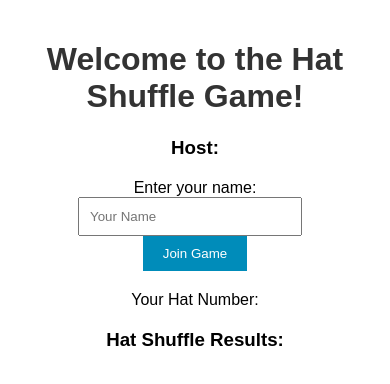
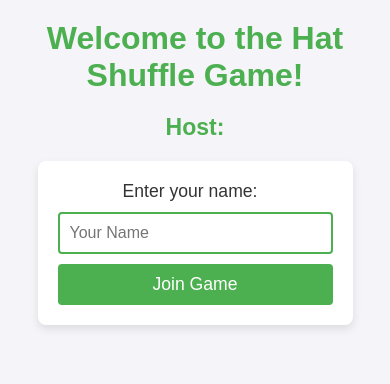
Before and after one commit to hashim-javaDev/hatproblem, a website: page public/index.html in a window 390 px wide. Drawn offline with nearby package versions, Linux system fonts and the light colour scheme; no server answers.

Commit message:
style improved

```diff
--- a/public/style.css
+++ b/public/style.css
@@ -1,57 +1,169 @@
+/* Global Styles */
+* {
+  margin: 0;
+  padding: 0;
+  box-sizing: border-box;
+}
+
 body {
-  font-family: Arial, sans-serif;
+  font-family: 'Arial', sans-serif;
+  background-color: #f4f4f9;
+  color: #333;
   text-align: center;
-  margin: 0;
   padding: 20px;
 }
 
 h1 {
-  color: #333;
+  color: #4CAF50;
+  margin-bottom: 20px;
 }
 
-#hostInfo {
-  margin: 20px;
+h3 {
+  font-size: 1.2em;
+  color: #555;
 }
 
 #hostName {
   font-weight: bold;
+  color: #333;
 }
 
+/* Join Form Section */
 #joinForm {
-  margin: 20px;
+  margin: 20px 0;
+  padding: 20px;
+  background-color: #fff;
+  border-radius: 8px;
+  box-shadow: 0 4px 8px rgba(0, 0, 0, 0.1);
+  display: inline-block;
+  width: 100%;
+  max-width: 400px;
 }
 
-#hatStatus, #resultsDiv {
-  margin: 20px;
+#joinForm label {
+  font-size: 1.1em;
+  color: #333;
+  margin-right: 10px;
 }
 
-#shuffleButton {
-  margin-top: 20px;
-  padding: 10px 20px;
-  background-color: #4CAF50;
-  color: white;
-  border: none;
-  cursor: pointer;
-}
-
-#shuffleButton:hover {
-  background-color: #45a049;
+#nameInput {
+  padding: 10px;
+  font-size: 1em;
+  width: 80%;
+  border: 2px solid #4CAF50;
+  border-radius: 4px;
+  margin-top: 10px;
+  margin-bottom: 10px;
+  outline: none;
 }
 
 #joinButton {
   padding: 10px 20px;
-  background-color: #008CBA;
+  background-color: #4CAF50;
   color: white;
+  font-size: 1em;
   border: none;
+  border-radius: 4px;
   cursor: pointer;
+  transition: background-color 0.3s ease;
 }
 
 #joinButton:hover {
-  background-color: #007bb5;
+  background-color: #45a049;
 }
 
-input[type="text"] {
-  padding: 10px;
-  width: 200px;
-  margin-right: 10px;
+#joinButton:active {
+  transform: scale(0.98);
 }
+
+#joinButton:disabled {
+  background-color: #ccc;
+  cursor: not-allowed;
+}
+
+/* Hat Status Section */
+#hatStatus {
+  display: none;
+  background-color: #fff;
+  padding: 15px;
+  border-radius: 8px;
+  margin-top: 20px;
+  box-shadow: 0 4px 8px rgba(0, 0, 0, 0.1);
+}
+
+#hatNumber {
+  font-weight: bold;
+  font-size: 1.2em;
+  color: #4CAF50;
+}
+
+/* Shuffle Results Section */
+#resultsDiv {
+  display: none;
+  background-color: #fff;
+  padding: 20px;
+  margin-top: 20px;
+  border-radius: 8px;
+  box-shadow: 0 4px 8px rgba(0, 0, 0, 0.1);
+}
+
+#resultsList {
+  list-style: none;
+  padding-left: 0;
+}
+
+#resultsList li {
+  font-size: 1.1em;
+  margin: 10px 0;
+  color: #333;
+}
+
+/* Shuffle Button (Only visible to Host) */
+#shuffleButton {
+  display: none;
+  padding: 15px 30px;
+  background-color: #ff9800;
+  color: white;
+  font-size: 1.2em;
+  border: none;
+  border-radius: 8px;
+  cursor: pointer;
+  margin-top: 20px;
+  transition: background-color 0.3s ease;
+}
+
+#shuffleButton:hover {
+  background-color: #f57c00;
+}
+
+#shuffleButton:active {
+  transform: scale(0.98);
+}
+
+/* Host Information */
+#hostInfo {
+  margin-top: 20px;
+  font-size: 1.2em;
+  color: #333;
+}
+
+#hostName {
+  font-weight: bold;
+  color: #4CAF50;
+}
+
+/* Mobile Responsiveness */
+@media (max-width: 600px) {
+  #joinForm {
+    width: 90%;
+  }
+
+  #nameInput {
+    width: 100%;
+  }
+
+  #joinButton {
+    width: 100%;
+    font-size: 1.1em;
+  }
+}
```
